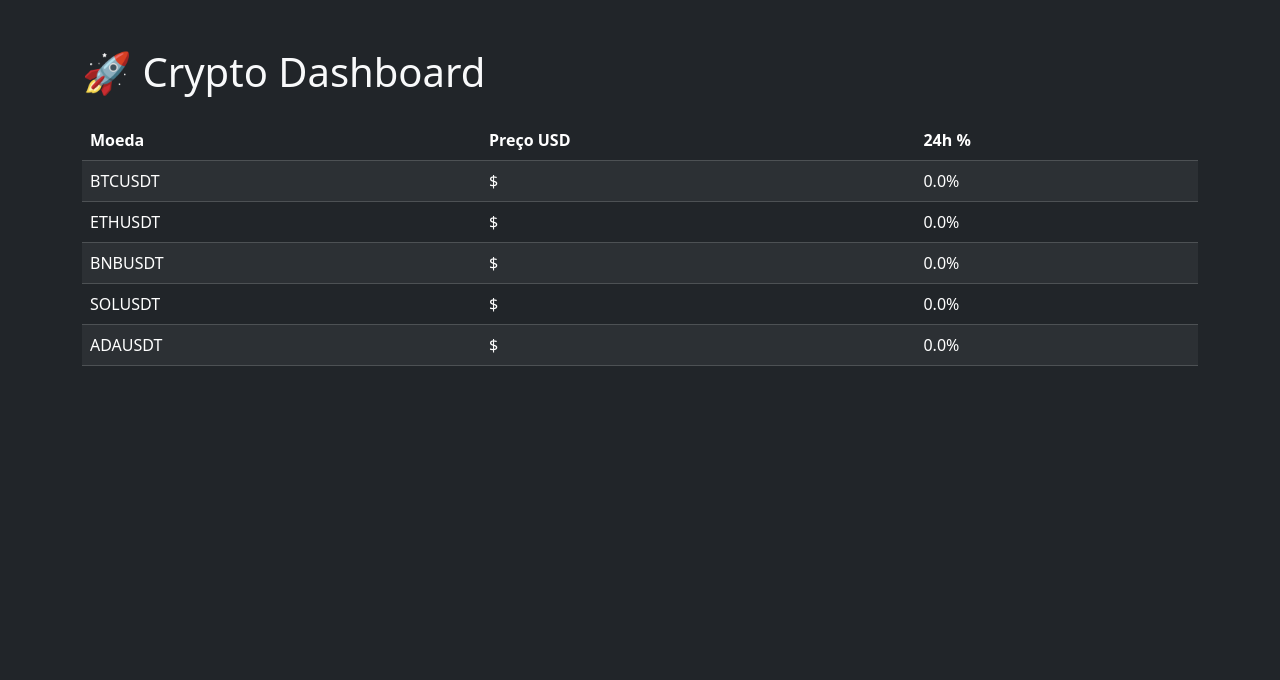
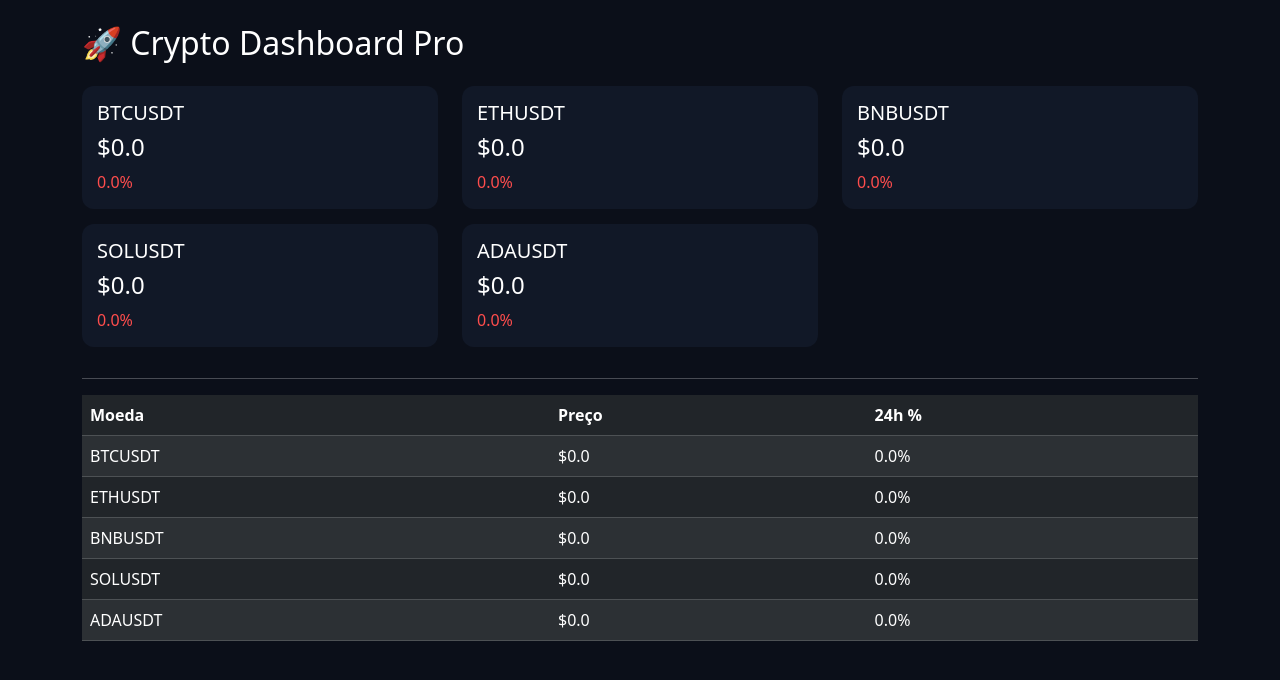
Before and after one commit to danarcanjosilva/crypto-dashboard, a Flask app: page / in a window 1280 px wide. Shown: the top 680 px of the page. Run offline with Flask 3, Linux system fonts and the light colour scheme; data that the repository does not hold is empty.

Commit message:
UI redesign: crypto dashboard pro layout + price cards + 24h indicators

```diff
--- a/app.py
+++ b/app.py
@@ -1,30 +1,21 @@
+import requests
 from flask import Flask, render_template
-import requests
 
 app = Flask(__name__)
 
+SYMBOLS = ["BTCUSDT", "ETHUSDT", "BNBUSDT", "SOLUSDT", "ADAUSDT"]
+
 @app.route("/")
 def index():
-
-    symbols = [
-        "BTCUSDT",
-        "ETHUSDT",
-        "BNBUSDT",
-        "SOLUSDT",
-        "ADAUSDT"
-    ]
-
     prices = []
 
-    for symbol in symbols:
-
+    for symbol in SYMBOLS:
         url = f"https://api.binance.com/api/v3/ticker/24hr?symbol={symbol}"
-        response = requests.get(url)
-        data = response.json()
+        data = requests.get(url).json()
 
         prices.append({
             "symbol": symbol,
-            "price": data["lastPrice"],
+            "price": float(data["lastPrice"]),
             "change": float(data["priceChangePercent"])
         })
 
--- a/templates/index.html
+++ b/templates/index.html
@@ -1,49 +1,76 @@
 <!DOCTYPE html>
 <html lang="pt-br">
 <head>
-
 <meta charset="UTF-8">
-
-<title>Crypto Dashboard</title>
+<title>Crypto Dashboard Pro</title>
 
 <link href="https://cdn.jsdelivr.net/npm/bootstrap@5.3.3/dist/css/bootstrap.min.css" rel="stylesheet">
 
+<style>
+body {
+    background: #0b0f19;
+    color: #fff;
+}
+
+.card-crypto {
+    background: #111827;
+    border-radius: 12px;
+    padding: 15px;
+    margin-bottom: 15px;
+}
+
+.positive { color: #00ff99; }
+.negative { color: #ff4d4d; }
+
+table {
+    background: #111827;
+}
+</style>
 </head>
 
-<body class="bg-dark text-light">
+<body>
 
-<div class="container mt-5">
+<div class="container mt-4">
 
-<h1 class="mb-4">
-🚀 Crypto Dashboard
-</h1>
+<h2 class="mb-4">🚀 Crypto Dashboard Pro</h2>
+
+<div class="row">
+    {% for coin in prices %}
+    <div class="col-md-4">
+        <div class="card-crypto">
+            <h5>{{ coin.symbol }}</h5>
+            <h4>${{ coin.price }}</h4>
+
+            <span class="{{ 'positive' if coin.change|float > 0 else 'negative' }}">
+                {{ coin.change }}%
+            </span>
+        </div>
+    </div>
+    {% endfor %}
+</div>
+
+<hr>
 
 <table class="table table-dark table-striped">
-
 <thead>
-
 <tr>
 <th>Moeda</th>
-<th>Preço USD</th>
+<th>Preço</th>
 <th>24h %</th>
 </tr>
-
 </thead>
 
 <tbody>
-
 {% for coin in prices %}
-
 <tr>
 <td>{{ coin.symbol }}</td>
 <td>${{ coin.price }}</td>
-<td>{{ coin.change }}%</td>
+<td class="{{ 'positive' if coin.change|float > 0 else 'negative' }}">
+    {{ coin.change }}%
+</td>
 </tr>
-
 {% endfor %}
-
 </tbody>
-
 </table>
 
 </div>
```
Also changed, not shown: 2 other files.
